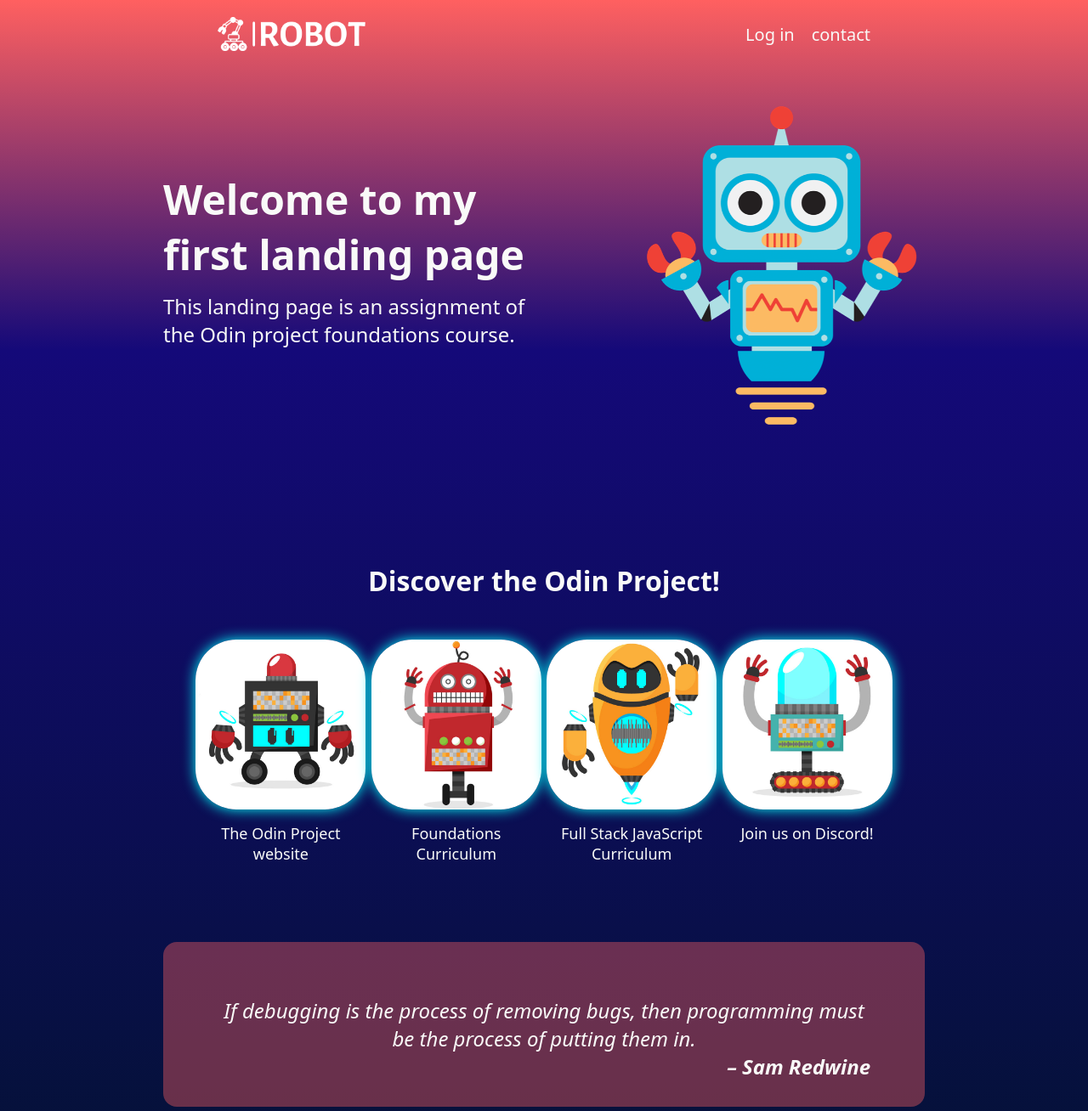
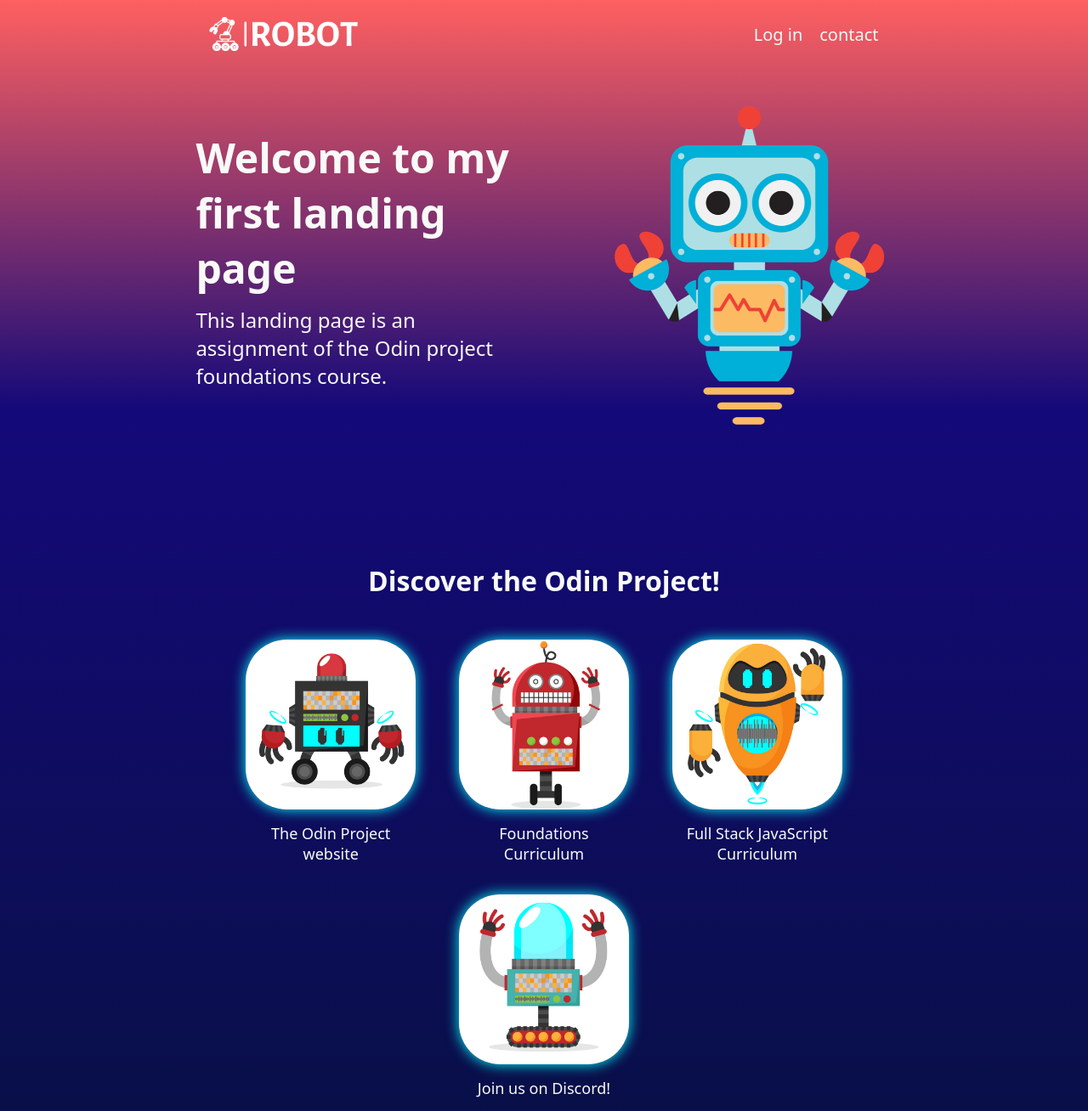
Before and after one commit to eLamine-dev/Landing-Page, a plain HTML site: page index.html in a window 1280 px wide. Shown: the top 1308 px of the page at 85% size. Drawn offline with Linux system fonts and the light colour scheme.

Commit message:
Some finishing modifications and Cleaning the files

```diff
--- a/index.html
+++ b/index.html
@@ -50,7 +50,6 @@
                     <img src="./images/robo4.jpg" alt="">
                     <h3>Join us on Discord!</h3>
                 </a>
-
             </div>
         </div>
         <div class="quote">
@@ -65,10 +64,9 @@
                 Join the Odin project and start learning
             </div>
             <button>
-                <a href="http://https://www.theodinproject.com/sign_up">Get started</a>
+                <a href="https://www.theodinproject.com/sign_up">Get started</a>
             </button>
         </div>
-
     <footer>
         <div class="att">Robots Images by <a href="https://www.freepik.com/free-vector/hand-drawn-colorful-robots-collection_1601299.htm#&position=3&from_view=detail#&position=3&from_view=detail#position=3">Freepik</a></div>
     </footer>
--- a/style.css
+++ b/style.css
@@ -4,13 +4,13 @@ html {
 }
 
 body {
-    width: 70%;
+    width: 64%;
     height: auto;
     margin: 0 auto;
 }
 
 .header {
-    padding: 0px 64px ;
+    padding: 0px 16px ;
     height: 80px;
     display: flex;
     justify-content: space-between;
@@ -63,7 +63,6 @@ body {
     font-family: system-ui, -apple-system, BlinkMacSystemFont, 'Segoe UI', Roboto, Oxygen, Ubuntu, Cantarell, 'Open Sans', 'Helvetica Neue', sans-serif;
     color: #F9FAF8;
     font-weight: bolder;
-
 }
 
 .welcome {
@@ -73,14 +72,22 @@ body {
     color: #F9FAF8;
     font-weight: bolder;
     text-align: start;
-
 }
 
 .cards {
     display: flex;
     justify-content: space-evenly;
-    text-align: center;
     margin: 48px 32px;
+    flex-wrap: wrap;
+    gap: 24px;
+}
+
+.card {
+    max-width: 200px;
+}
+
+.card:hover {
+    transform: translate(0, -10px);
 }
 
 .card img {
@@ -95,18 +102,14 @@ body {
     font-weight: lighter;
     color: #F9FAF8 ;
     font-family: system-ui, -apple-system, BlinkMacSystemFont, 'Segoe UI', Roboto, Oxygen, Ubuntu, Cantarell, 'Open Sans', 'Helvetica Neue', sans-serif;
-    margin: 12px 0;
-    max-width: 200px;
+    margin: 12px 0 ;
+    text-align: center;
 }
 
 .card a {
     text-decoration: none;
-
 }
 
-.card:hover {
-    transform: translate(0, -10px);
-}
 
 .hero-text {
     font-size: 24px;
@@ -137,6 +140,7 @@ body {
 .quote .author {
     font-weight: bold;
     float:right;
+    font-style: normal;
 }
 
 .sign-up {
```
